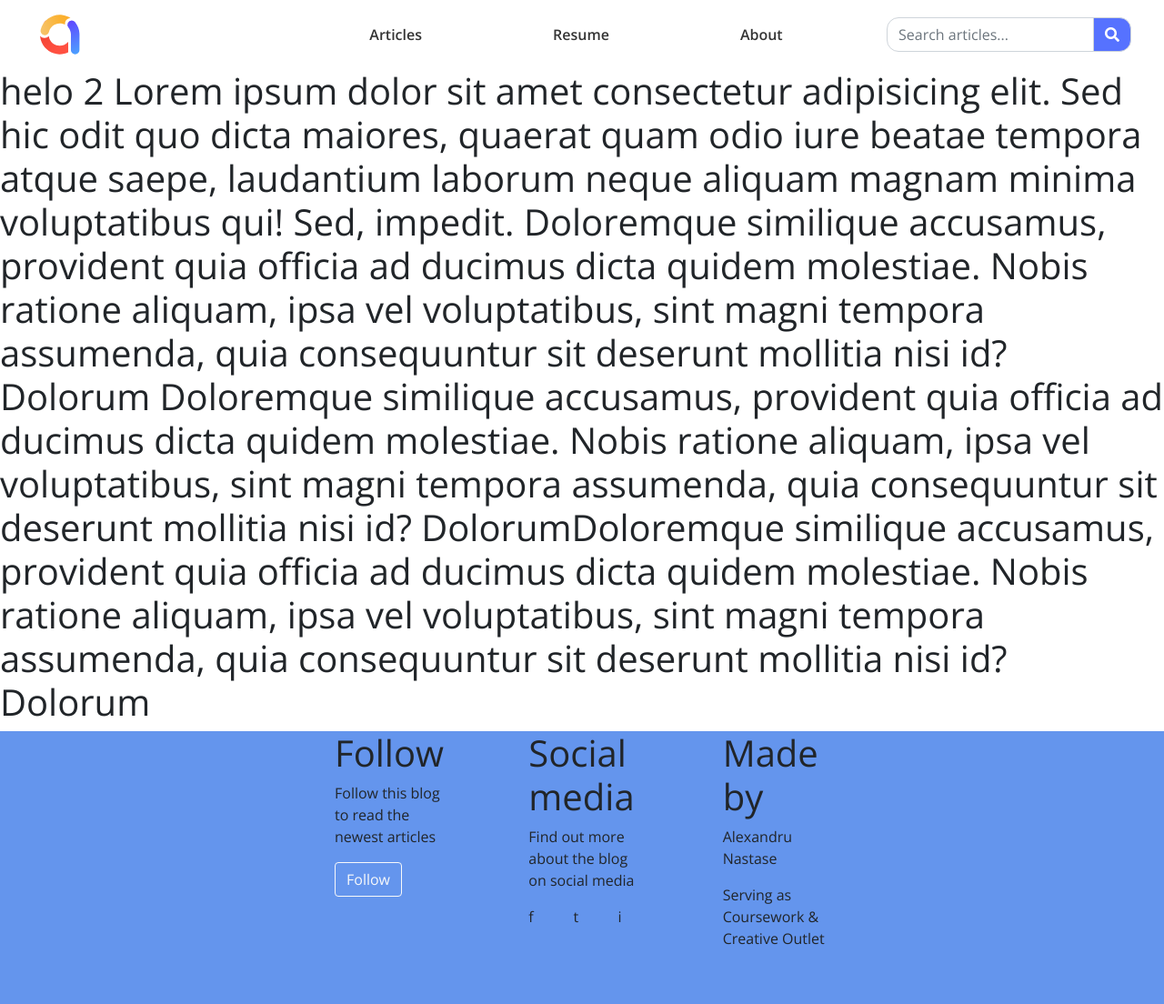
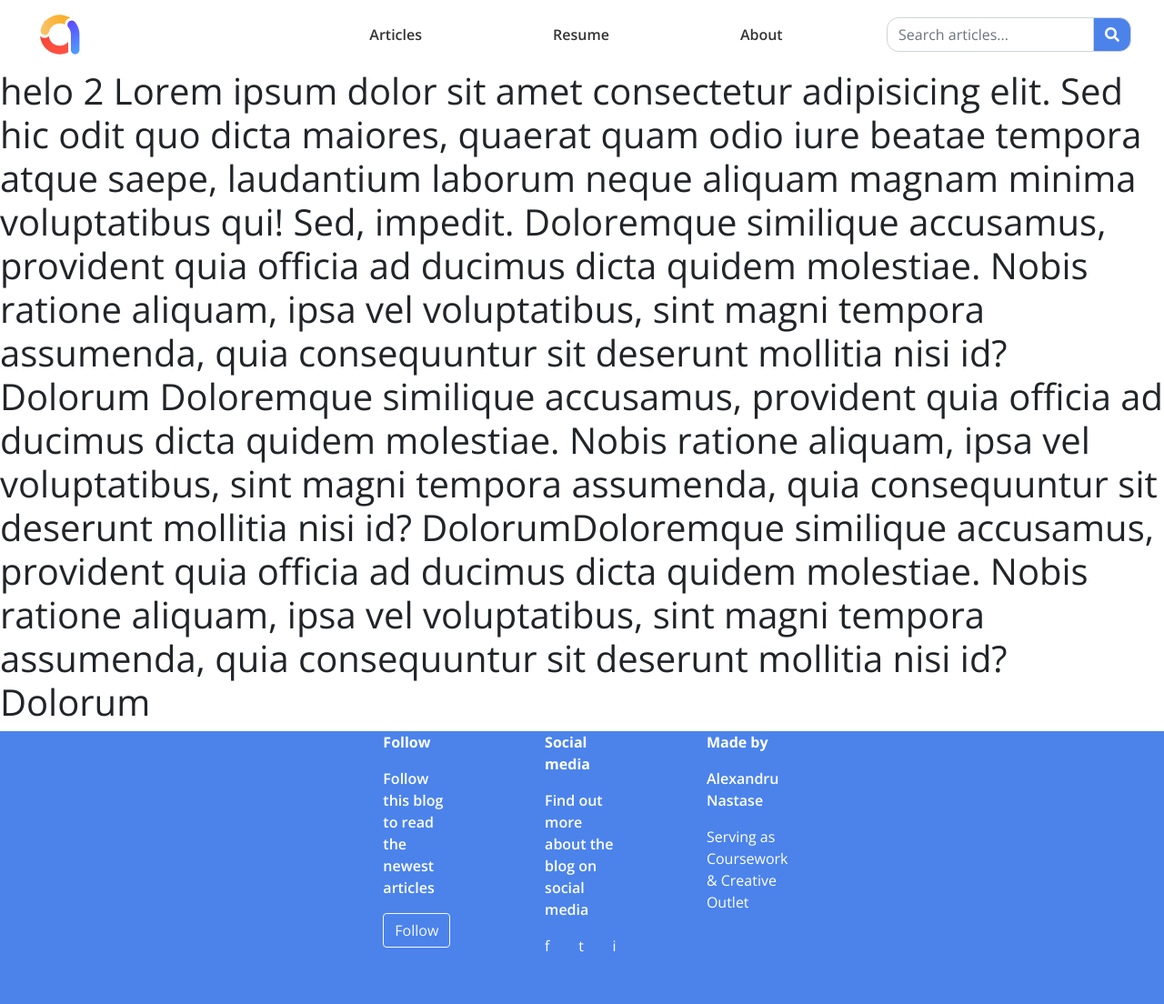
Before and after one commit to AlexandruNst/blog_and_resume, a Django app: page / in a window 1280 px wide. Shown: the whole page at 91% size. Run offline with Django 3.2, Linux system fonts and the light colour scheme; some libraries are stand-ins or nearby versions.

Commit message:
changed font sizes and footer and fixed color all over

```diff
--- a/blog/static/css/base.css
+++ b/blog/static/css/base.css
@@ -29,7 +29,7 @@
 }
 
 #ud-link:hover {
-  color: #5672ff;
+  color: #4b83eb;
 }
 
 #ud-link:after {
@@ -39,7 +39,7 @@
   display: block;
   position: absolute;
   left: -2.5%;
-  background: #5672ff;
+  background: #4b83eb;
   transition: 300ms;
 }
 
--- a/blog/static/css/footer.css
+++ b/blog/static/css/footer.css
@@ -1,4 +1,9 @@
 footer {
-  background-color: cornflowerblue;
+  background-color: #4b83eb;
   height: 300px;
+  color: white;
 }
+
+footer p {
+  font-size: 1rem;
+}
--- a/blog/static/css/nav.css
+++ b/blog/static/css/nav.css
@@ -24,7 +24,7 @@
 #basic-addon2 {
   border-top-right-radius: 13px;
   border-bottom-right-radius: 13px;
-  background-color: #5672ff;
+  background-color: #4b83eb;
   color: white;
 }
 
--- a/blog/templates/blog/base_nav_footer.html
+++ b/blog/templates/blog/base_nav_footer.html
@@ -11,16 +11,16 @@
     <footer class="container-fluid">
         <div class="row">
             <div class="col"></div>
-            <div class="col-6">
+            <div class="col-5">
                 <div class="row">
                     <div class="col-4 px-5">
-                        <h1>Follow</h1>
-                        <p>Follow this blog to read the newest articles</p>
+                        <p class="font-bold">Follow</p>
+                        <p class="font-semi-bold">Follow this blog to read the newest articles</p>
                         <button type="button" class="btn btn-outline-light">Follow</button>
                     </div>
                     <div class="col-4 px-5">
-                        <h1>Social media</h1>
-                        <p>Find out more about the blog on social media</p>
+                        <p class="font-bold">Social media</p>
+                        <p class="font-semi-bold">Find out more about the blog on social media</p>
                         <div class="row">
                             <div class="col-4">f</div>
                             <div class="col-4">t</div>
@@ -28,8 +28,8 @@
                         </div>
                     </div>
                     <div class="col-4 px-5">
-                        <h1>Made by</h1>
-                        <p>Alexandru Nastase</p>
+                        <p class="font-bold">Made by</p>
+                        <p class="font-semi-bold">Alexandru Nastase</p>
                         <p>Serving as Coursework &amp; Creative Outlet</p>
                     </div>
                 </div>
```
